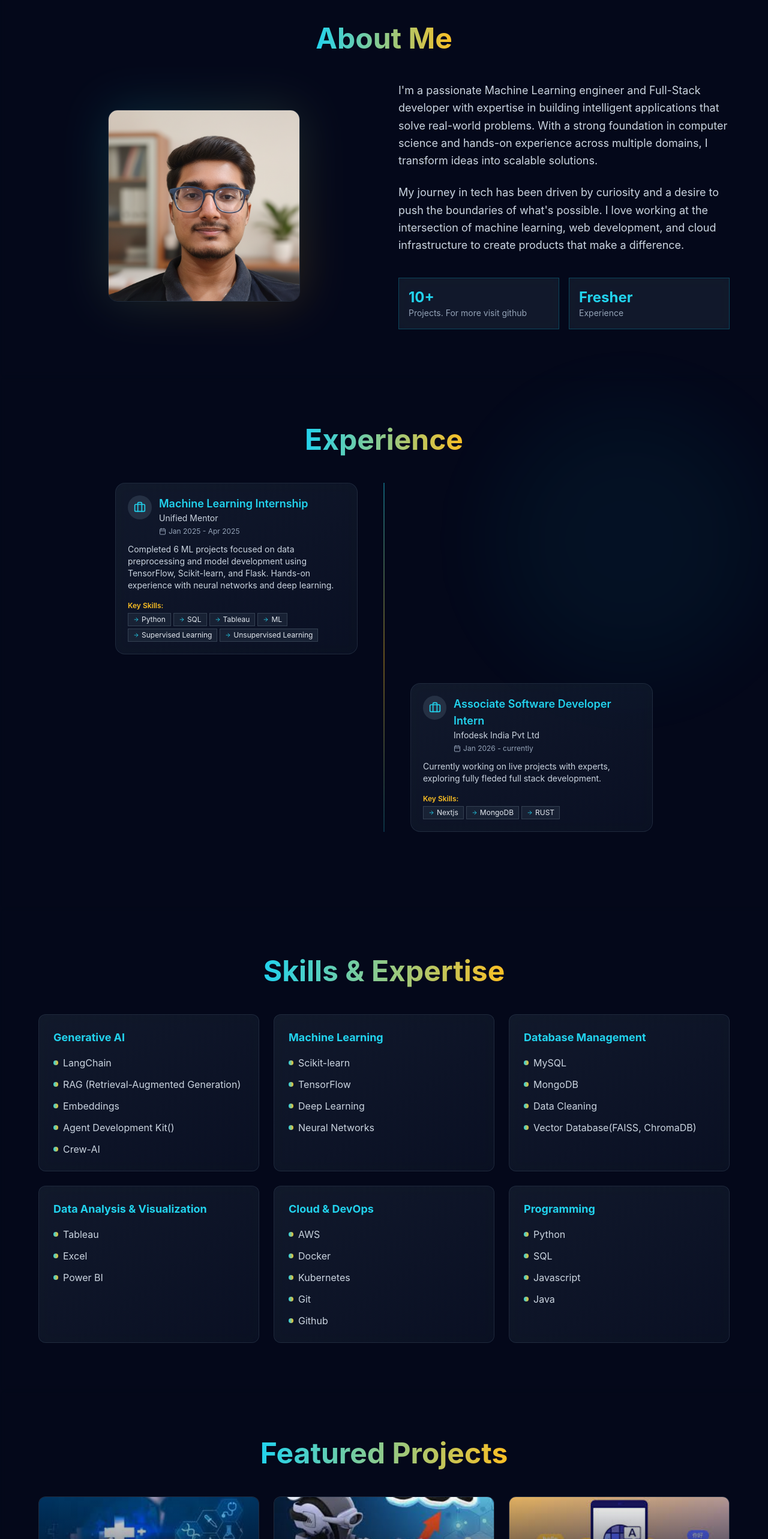
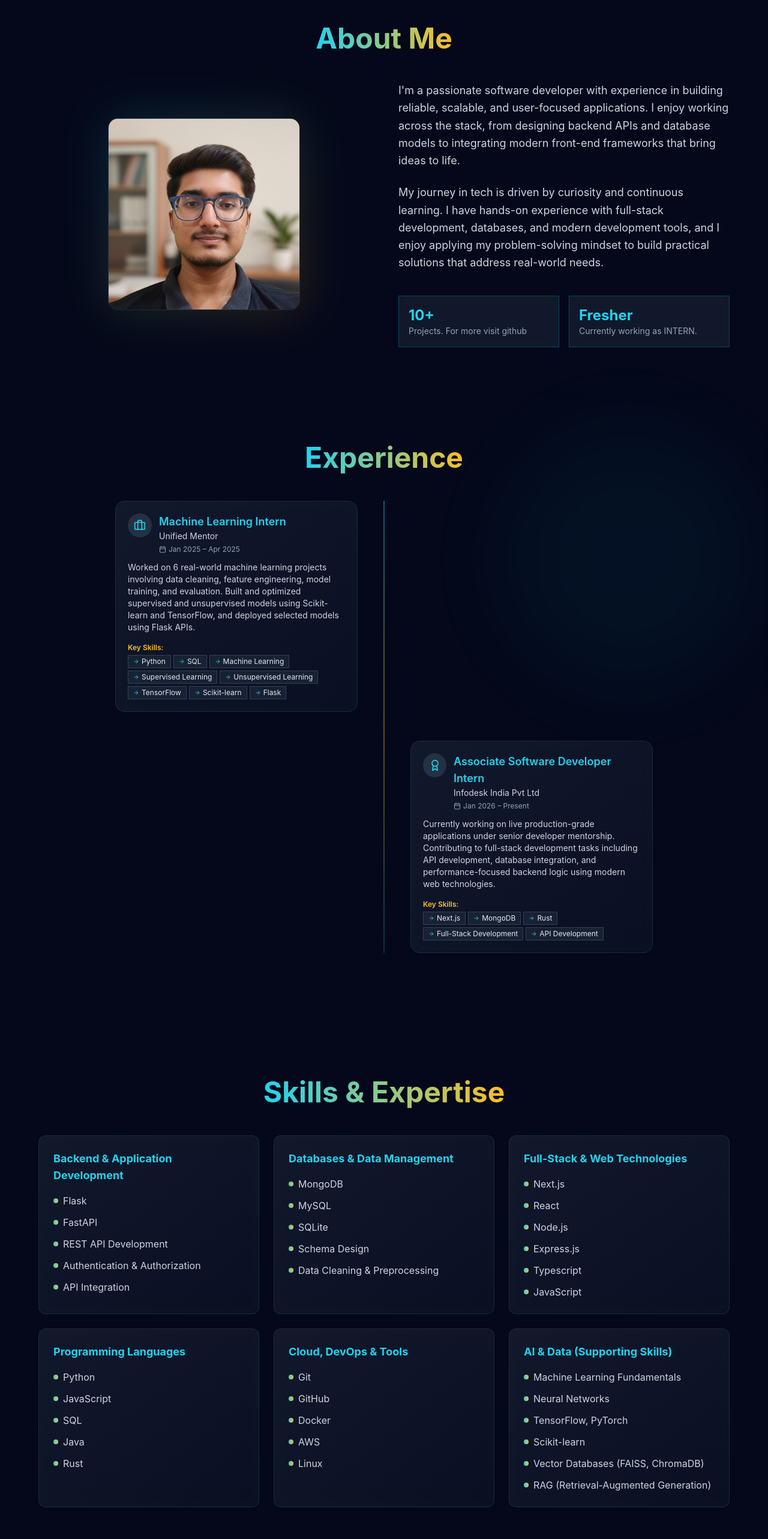
Before and after one commit to falakrana/myPortfolio, a React (Vite) app: page / in a window 1280 px wide. Shown: the part 840-3406 px from the top of the page at 60% size. Built offline with nearby package versions, Linux system fonts and the light colour scheme.

Commit message:
Major update

```diff
--- a/src/components/About.jsx
+++ b/src/components/About.jsx
@@ -47,24 +47,25 @@ export default function About() {
             className="space-y-6"
           >
             <p className="text-lg text-slate-300 leading-relaxed">
-              I'm a passionate Machine Learning engineer and Full-Stack
-              developer with expertise in building intelligent applications that
-              solve real-world problems. With a strong foundation in computer
-              science and hands-on experience across multiple domains, I
-              transform ideas into scalable solutions.
+              I'm a passionate software developer with experience in building
+              reliable, scalable, and user-focused applications. I enjoy working
+              across the stack, from designing backend APIs and database models
+              to integrating modern front-end frameworks that bring ideas to
+              life.
             </p>
 
             <p className="text-lg text-slate-300 leading-relaxed">
-              My journey in tech has been driven by curiosity and a desire to
-              push the boundaries of what's possible. I love working at the
-              intersection of machine learning, web development, and cloud
-              infrastructure to create products that make a difference.
+              My journey in tech is driven by curiosity and continuous learning.
+              I have hands-on experience with full-stack development, databases,
+              and modern development tools, and I enjoy applying my
+              problem-solving mindset to build practical solutions that address
+              real-world needs.
             </p>
 
             <div className="grid grid-cols-2 gap-4 pt-4">
               {[
                 { label: "Projects. For more visit github", value: "10+" },
-                { label: "Experience", value: "Fresher" },
+                { label: "Currently working as INTERN.", value: "Fresher" },
               ].map((stat) => (
                 <div
                   key={stat.label}
--- a/src/components/Experience.jsx
+++ b/src/components/Experience.jsx
@@ -12,29 +12,38 @@ export default function Experience() {
 
   const experiences = [
     {
-      title: "Machine Learning Internship",
+      title: "Machine Learning Intern",
       company: "Unified Mentor",
-      period: "Jan 2025 - Apr 2025",
+      period: "Jan 2025 – Apr 2025",
       description:
-        "Completed 6 ML projects focused on data preprocessing and model development using TensorFlow, Scikit-learn, and Flask. Hands-on experience with neural networks and deep learning.",
+        "Worked on 6 real-world machine learning projects involving data cleaning, feature engineering, model training, and evaluation. Built and optimized supervised and unsupervised models using Scikit-learn and TensorFlow, and deployed selected models using Flask APIs.",
       icon: Briefcase,
       skills: [
         "Python",
         "SQL",
-        "Tableau",
-        "ML",
+        "Machine Learning",
         "Supervised Learning",
         "Unsupervised Learning",
+        "TensorFlow",
+        "Scikit-learn",
+        "Flask",
       ],
     },
+
     {
       title: "Associate Software Developer Intern",
       company: "Infodesk India Pvt Ltd",
-      period: "Jan 2026 - currently",
+      period: "Jan 2026 – Present",
       description:
-        "Currently working on live projects with experts, exploring fully fleded full stack development.",
-      icon: Briefcase,
-      skills: ["Nextjs", "MongoDB", "RUST"],
+        "Currently working on live production-grade applications under senior developer mentorship. Contributing to full-stack development tasks including API development, database integration, and performance-focused backend logic using modern web technologies.",
+      icon: Award,
+      skills: [
+        "Next.js",
+        "MongoDB",
+        "Rust",
+        "Full-Stack Development",
+        "API Development",
+      ],
     },
   ];
 
@@ -149,10 +158,7 @@ export default function Experience() {
                         key={i}
                         className="bg-slate-800/70 px-2 py-0.5 rounded-md text-slate-200 text-xs flex items-center border border-slate-600/60"
                       >
-                        <ArrowRight
-                          className="mr-1 text-cyan-400"
-                          size={10}
-                        />
+                        <ArrowRight className="mr-1 text-cyan-400" size={10} />
                         {skill}
                       </span>
                     ))}
--- a/src/components/Skills.jsx
+++ b/src/components/Skills.jsx
@@ -5,44 +5,54 @@ import { motion } from "framer-motion";
 export default function Skills() {
   const skillCategories = [
     {
-      title: "Generative AI",
+      title: "Backend & Application Development",
       skills: [
-        "LangChain",
-        "RAG (Retrieval-Augmented Generation)",
-        "Embeddings",
-        "Agent Development Kit()",
-        "Crew-AI",
+        "Flask",
+        "FastAPI",
+        "REST API Development",
+        "Authentication & Authorization",
+        "API Integration",
       ],
     },
     {
-      title: "Machine Learning",
+      title: "Databases & Data Management",
       skills: [
-        "Scikit-learn",
-        "TensorFlow",
-        "Deep Learning",
-        "Neural Networks",
+        "MongoDB",
+        "MySQL",
+        "SQLite",
+        "Schema Design",
+        "Data Cleaning & Preprocessing",
       ],
     },
     {
-      title: "Database Management",
+      title: "Full-Stack & Web Technologies",
       skills: [
-        "MySQL",
-        "MongoDB",
-        "Data Cleaning",
-        "Vector Database(FAISS, ChromaDB)",
+        "Next.js",
+        "React",
+        "Node.js",
+        "Express.js",
+        "Typescript",
+        "JavaScript",
       ],
     },
     {
-      title: "Data Analysis & Visualization",
-      skills: ["Tableau", "Excel", "Power BI"],
+      title: "Programming Languages",
+      skills: ["Python", "JavaScript", "SQL", "Java", "Rust"],
     },
     {
-      title: "Cloud & DevOps",
-      skills: ["AWS", "Docker", "Kubernetes", "Git", "Github"],
+      title: "Cloud, DevOps & Tools",
+      skills: ["Git", "GitHub", "Docker", "AWS", "Linux"],
     },
     {
-      title: "Programming",
-      skills: ["Python", "SQL", "Javascript", "Java"],
+      title: "AI & Data (Supporting Skills)",
+      skills: [
+        "Machine Learning Fundamentals",
+        "Neural Networks",
+        "TensorFlow, PyTorch",
+        "Scikit-learn",
+        "Vector Databases (FAISS, ChromaDB)",
+        "RAG (Retrieval-Augmented Generation)",
+      ],
     },
   ];
 
```
